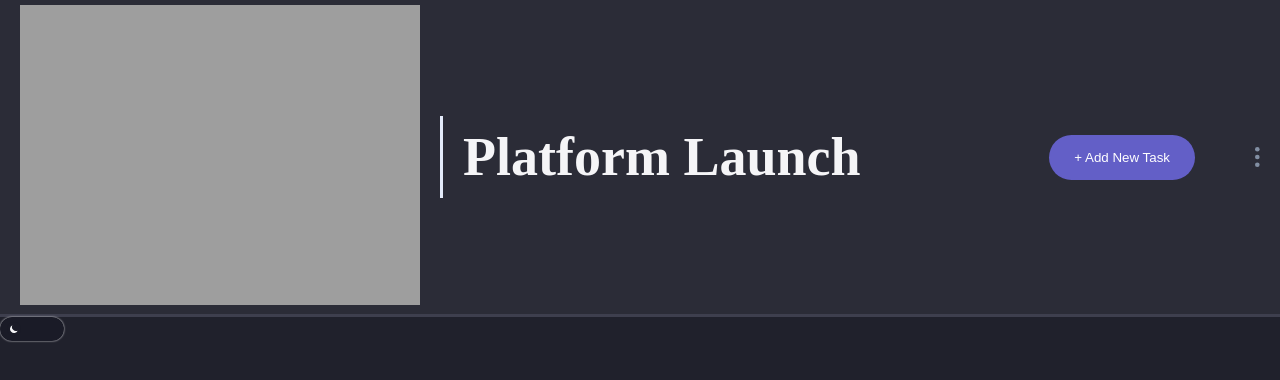
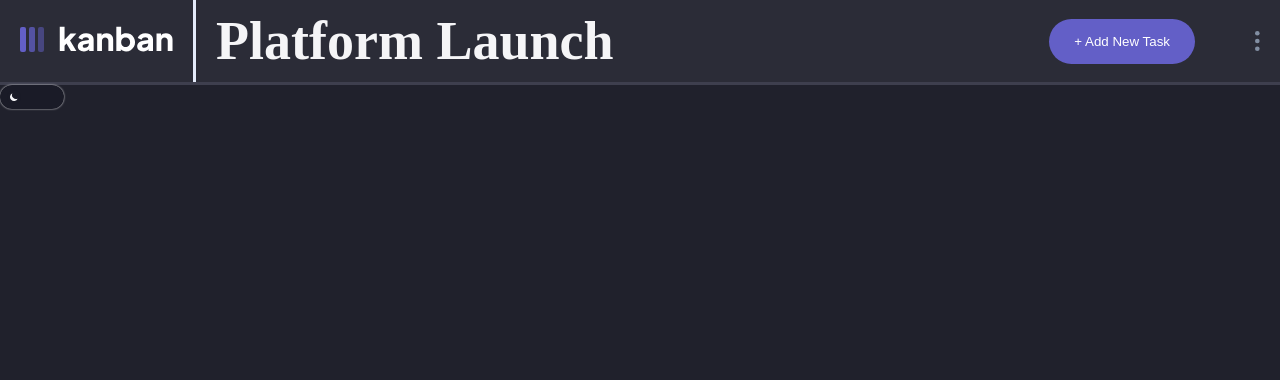
Before and after one commit to MichaelArayaMurcia/kanbanboard, a React (Vite) app: page / in a window 1280 px wide. Shown: the top 380 px of the page. Built offline with nearby package versions, Linux system fonts and the light colour scheme.

Commit message:
I was able to setup the theming so it changes the navbar logo of the app.

```diff
--- a/src/components/navbar/Navbar.tsx
+++ b/src/components/navbar/Navbar.tsx
@@ -1,4 +1,4 @@
-import React from 'react'
+import React, { useState } from 'react'
 
 import LogoImageDark from "../../assets/logo-dark.svg"
 import LogoImageLight from "../../assets/logo-light.svg"
@@ -10,19 +10,12 @@ import DevDesk from './assets/images/dev-desk.jpg'
 
 import "./navbar.scss"
 
-const LogoImage = styled.img.attrs((props) => ({
-  src: props.src,
-}))`
-min-width: 10px;
-`
-
-
 
 function Navbar (){
   return (
     <div className="navbarContainer">
       <div className="navbarContainer_logo">
-        <LogoImage id="navbarLogo" className="navbarLogo" src={LogoImageDark} alt="LogoImage"/>
+        <img id="navbarLogo" className="navbarLogo" src={LogoImageDark} alt="LogoImage"/>
       </div>
       <div className='navbarContainer_content'>
         <h1>Platform Launch</h1>
--- a/src/styles/themes.ts
+++ b/src/styles/themes.ts
@@ -1,5 +1,5 @@
-const LogoImageDark = "../../assets/logo-dark.svg";
-const LogoImageLight = "../../assets/logo-light.svg";
+const LogoImageDark = "../src/assets/logo-dark.svg";
+const LogoImageLight = "../src/assets/logo-light.svg";
 
 export interface ThemeProps {
     background: string;
@@ -43,7 +43,7 @@ export interface ThemeProps {
     Navbar_title: "var(--black)",
     Background_board: "var(--very-dark-grey)",
     Column_background: "var(--lines-light)",
-    LogoImage: LogoImageDark,
+    LogoImage: LogoImageLight,
 
   };
 
@@ -57,5 +57,5 @@ export interface ThemeProps {
     Navbar_title: "var(--black)",
     Background_board: "var(--lightGrey)",
     Column_background: "var(--lines-light)",
-    LogoImage: LogoImageLight,
+    LogoImage: LogoImageDark,
   };
```
